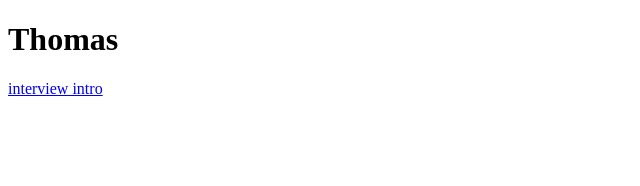
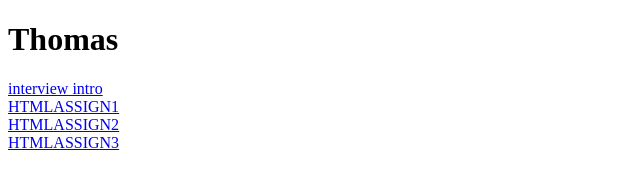
Before and after one commit to Thomasxiong01/thomasxiong01.github.io, a plain HTML site: page index.html in a window 1280 px wide. Shown: the whole page, without its empty margins (0-640 px from the left). Drawn offline with Linux system fonts and the light colour scheme.

Commit message:
HTMLUPDATE

```diff
--- a/index.html
+++ b/index.html
@@ -11,9 +11,9 @@
 
 <nav>
 	<a href="introassign/index.html">interview intro </a>
-	<a href="HTMLASSIGN/ASSING#1.html">
-	<a href="HTMLASSIGN/ASSING#2.html">
-	<a href="HTMLASSIGN/ASSING#3.html">
+	<br/><a href="HTMLASSIGN/ASSIGN1.html">HTMLASSIGN1</a>
+	<br/><a href="HTMLASSIGN/ASSIGN2.html">HTMLASSIGN2</a>
+	<br/><a href="HTMLASSIGN/ASSIGN3.html">HTMLASSIGN3</a>
 
 
 </nav>
```
Also changed, not shown: HTMLASSIGN/ASSIGN1.html (renamed from HTMLASSIGN/ASSIGN#1.html), HTMLASSIGN/ASSIGN2.html (renamed from HTMLASSIGN/ASSIGN#2.html), HTMLASSIGN/Assign3.html (renamed from HTMLASSIGN/Assign#3.html).
